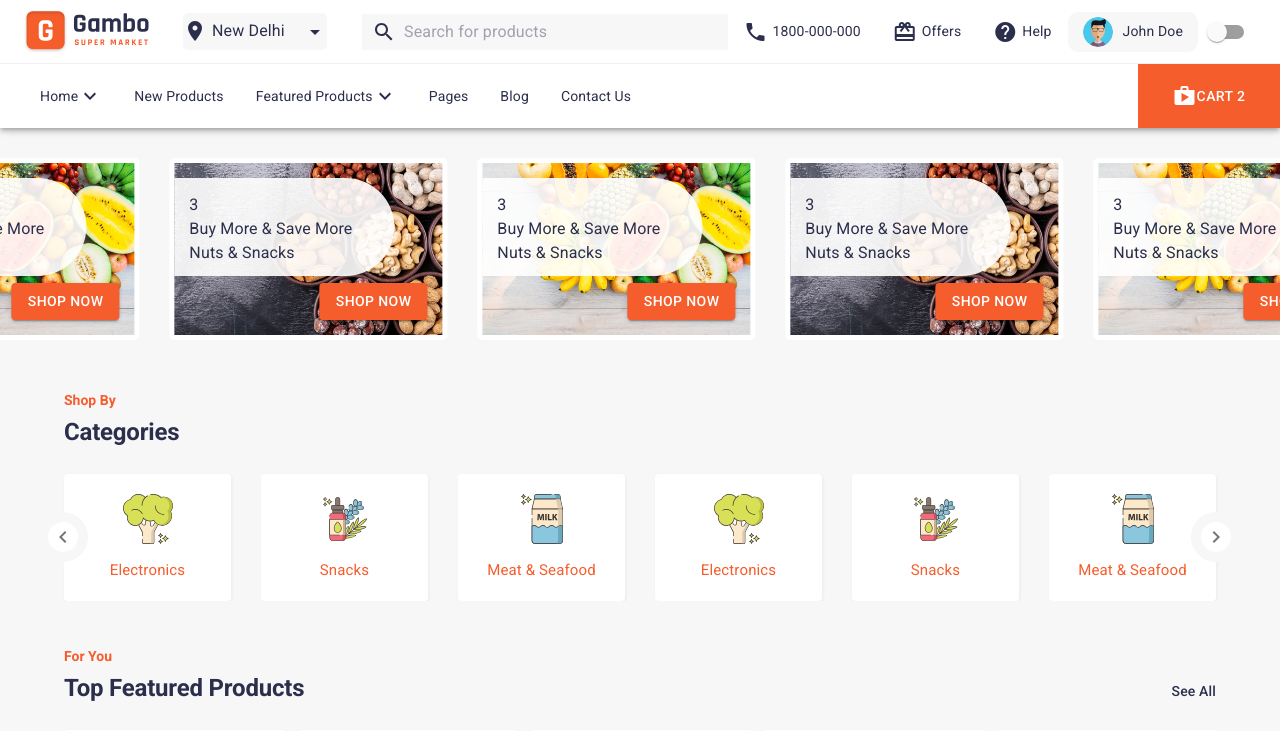
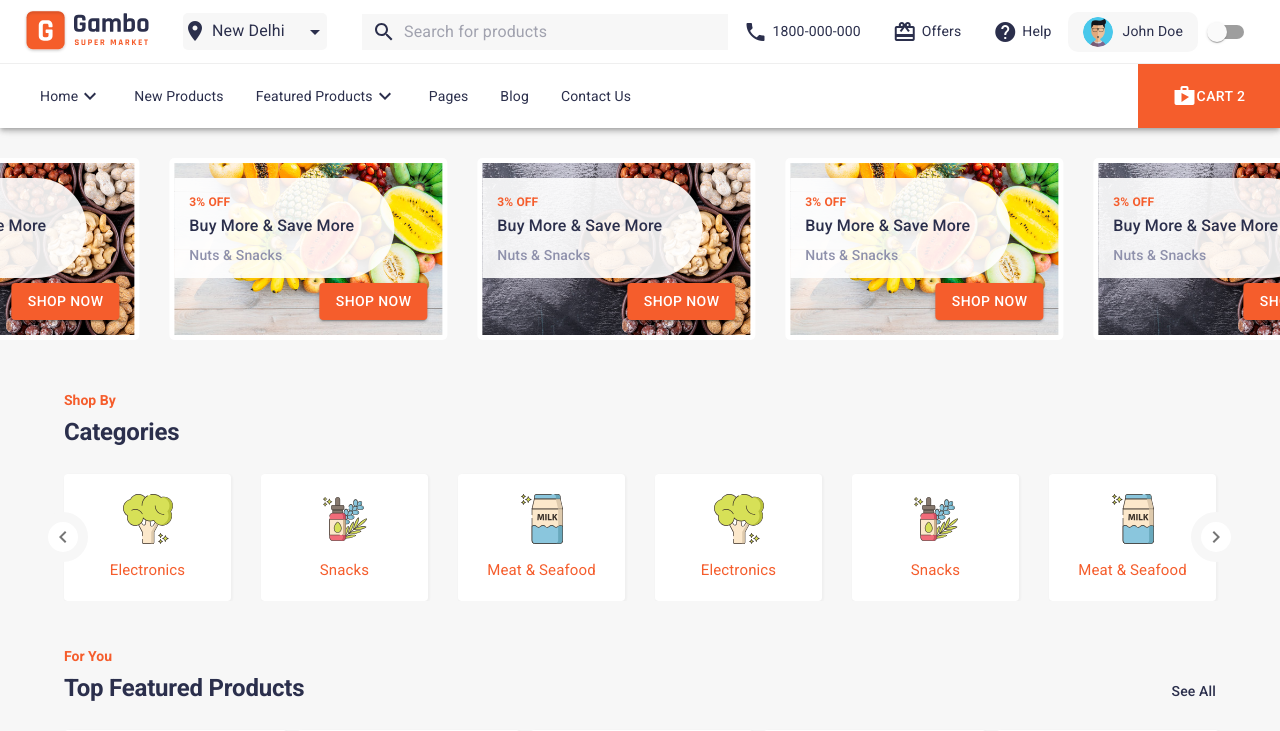
Before and after one commit to apexof/gambo-market, a Next.js app: page / in a window 1280 px wide. Shown: the top 731 px of the page. Built offline with nearby package versions, Linux system fonts and the light colour scheme.

Commit message:
add new slider texts

```diff
--- a/components/SliderSimpleArrows/SliderSimpleArrows.jsx
+++ b/components/SliderSimpleArrows/SliderSimpleArrows.jsx
@@ -22,6 +22,9 @@ const useStyles = makeStyles(theme => ({
             backgroundColor: theme.palette.secondary.main,
             color: theme.palette.secondary.contrastText,
         },
+        "& .MuiIconButton-label": {
+            alignItems: "center",
+        }
     },
     prevBtn: {
         left: "-7px",
--- a/components/TopSlider.jsx
+++ b/components/TopSlider.jsx
@@ -35,6 +35,13 @@ const slides = [
     {
         id: 4,
         img: "/img/topSlider/slide-1.jpg",
+        discount: "3",
+        title: "Buy More & Save More",
+        description: "Nuts & Snacks"
+    },
+    {
+        id: 5,
+        img: "/img/topSlider/slide-2.jpg",
         discount: "3",
         title: "Buy More & Save More",
         description: "Nuts & Snacks"
@@ -78,18 +85,42 @@ const useStyles = makeStyles(theme => ({
         bottom: "20px",
         right: "20px",
     },
+    discount: {
+        fontSize: "12px",
+        fontWeight: 600,
+        color: "#f55d2c",
+        marginBottom: "3px",
+        textAlign: "left",
+        textTransform: "uppercase",
+    },
+    title: {
+        fontSize: "16px",
+        fontWeight: 500,
+        color: "#2b2f4c",
+        marginBottom: "5px",
+        lineHeight: "24px",
+        textAlign: "left",
+    },
+    description: {
+        fontWeight: 500,
+        fontSize: "14px",
+        color: "#8f91ac",
+        textAlign: "left",
+        lineHeight: "24px",
+    },
 }))
 export default function CategorySlider() {
     const classes = useStyles();
     const settings = {
+        dots: false,
         infinite: true,
-        dots: true,
         speed: 300,
-        arrows: false,
         slidesToShow: 5,
         slidesToScroll: 1,
         autoplay: true,
-        autoplaySpeed: 1000
+        autoplaySpeed: 1500,
+        draggable: false,
+        pauseOnHover: false
     };
     return (
         <section className={classes.topSlider}>
@@ -102,13 +133,13 @@ export default function CategorySlider() {
                                     <img src={item.img} alt="" />
                                 </div>
                                 <div className={classes.slideContent}>
-                                    <Typography>
-                                        {item.discount}
+                                    <Typography className={classes.discount}>
+                                        {item.discount}% OFF
                                     </Typography>
-                                    <Typography>
+                                    <Typography className={classes.title}>
                                         {item.title}
                                     </Typography>
-                                    <Typography>
+                                    <Typography className={classes.description}>
                                         {item.description}
                                     </Typography>
                                 </div>
```
